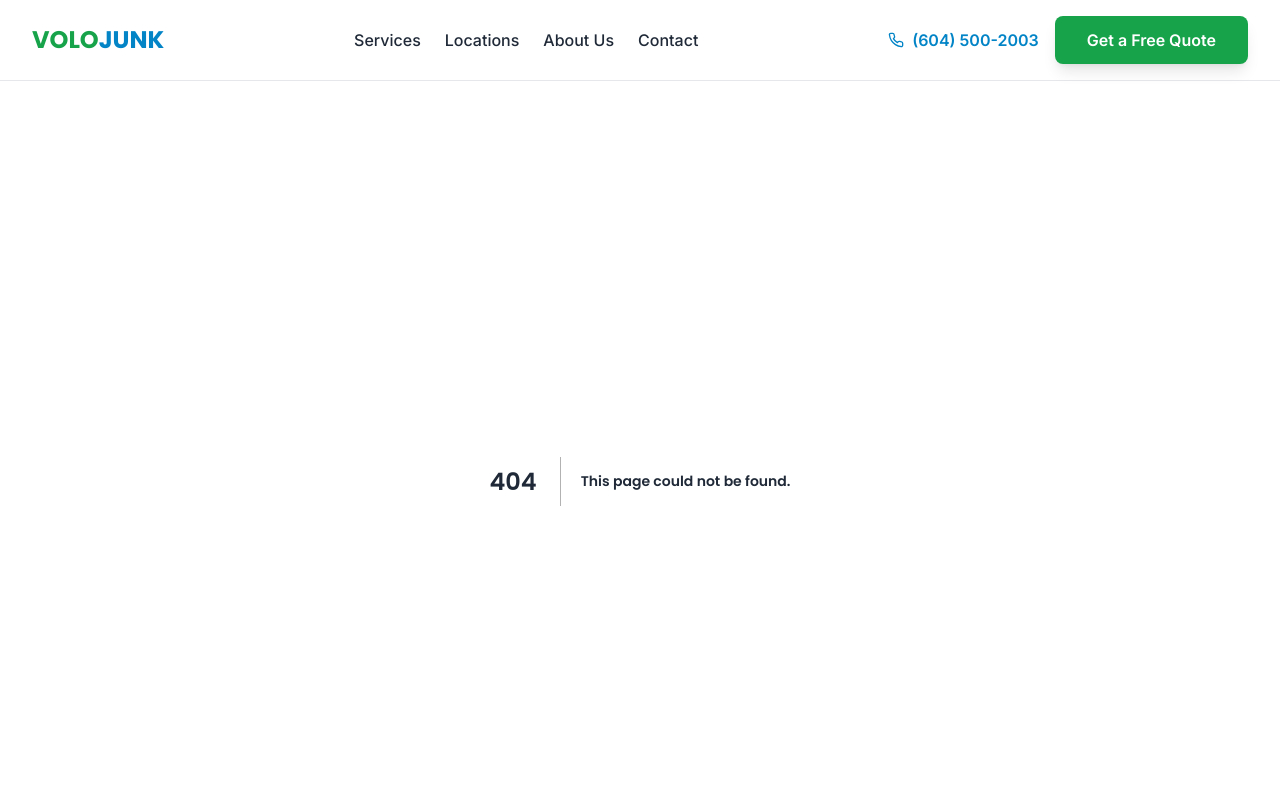
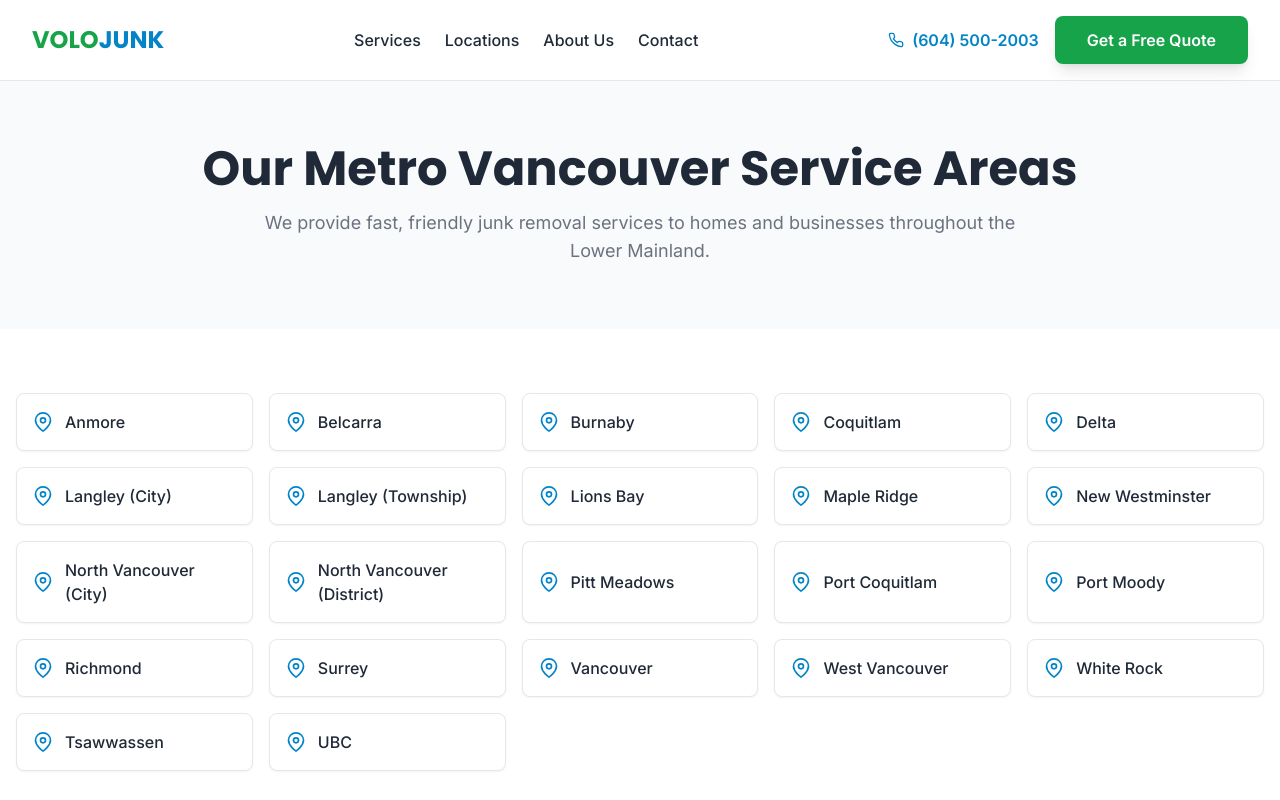
Before and after one commit to samanzen/volo-junk-removal-website, a Next.js app: page /locations in a window 1280 px wide. Before the commit this address had no page. Shown: the top 800 px of the page. Built offline with nearby package versions, Linux system fonts and the light colour scheme.

Commit message:
Create page.tsx

```diff
--- /dev/null
+++ b/src/app/locations/page.tsx
@@ -0,0 +1,40 @@
+import type { Metadata } from 'next';
+import Link from 'next/link';
+import { siteData } from '@/data/siteData';
+import { FiMapPin } from 'react-icons/fi';
+
+export const metadata: Metadata = {
+  title: 'Service Areas',
+  description: `VOLO JUNK REMOVAL proudly serves communities across Metro Vancouver, including Coquitlam, Burnaby, Surrey, Richmond, Vancouver, and more.`,
+};
+
+export default function LocationsPage() {
+  return (
+    <>
+      {/* Page Header */}
+      <section className="bg-surface py-16">
+        <div className="container mx-auto px-4 text-center">
+          <h1 className="text-4xl md:text-5xl font-bold font-heading">Our Metro Vancouver Service Areas</h1>
+          <p className="mt-4 text-lg max-w-3xl mx-auto text-text-light">
+            We provide fast, friendly junk removal services to homes and businesses throughout the Lower Mainland.
+          </p>
+        </div>
+      </section>
+
+      {/* Locations Grid */}
+      <section className="py-16">
+        <div className="container mx-auto px-4">
+          <div className="grid grid-cols-2 sm:grid-cols-3 md:grid-cols-4 lg:grid-cols-5 gap-4">
+            {siteData.serviceAreas.map((area) => (
+              // In a full build, these would link to individual location pages: /locations/coquitlam
+              <div key={area} className="flex items-center p-4 bg-white rounded-lg shadow-sm border border-border">
+                <FiMapPin className="text-secondary text-xl mr-3 flex-shrink-0" />
+                <span className="font-medium text-text-main">{area}</span>
+              </div>
+            ))}
+          </div>
+        </div>
+      </section>
+    </>
+  );
+}
```
